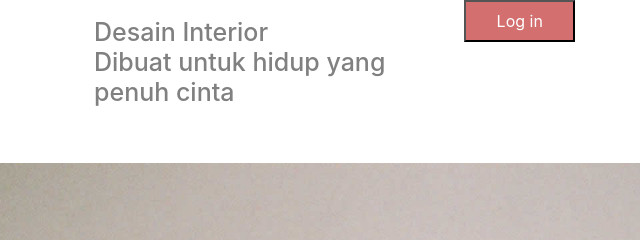
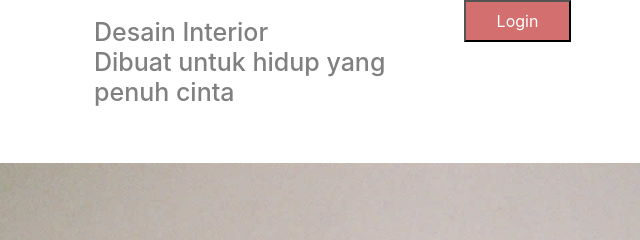
Before and after one commit to dest1n-jpg/dest, a plain HTML site: page index.html in a window 1280 px wide. Shown: the top 240 px of the page, 0-640 px from the left. Drawn offline with nearby package versions, Linux system fonts and the light colour scheme.

Commit message:
Update index.html

```diff
--- a/index.html
+++ b/index.html
@@ -24,7 +24,7 @@
               Dibuat untuk hidup yang penuh cinta</h1>
          </div>
          <div class="col-12 col-md-4 col-lg-4 col-xl-4 conrainer">
-             <button type="button" href="login/index.html">Log in</button>
+             <button type="button"<a href="login/index.html" class="button">Login</a>
          </div>
          <div class="col-12 col-sm-4 col-md-4 col-lg-4 col-xl-4 container">
            <ul class="social">
```
